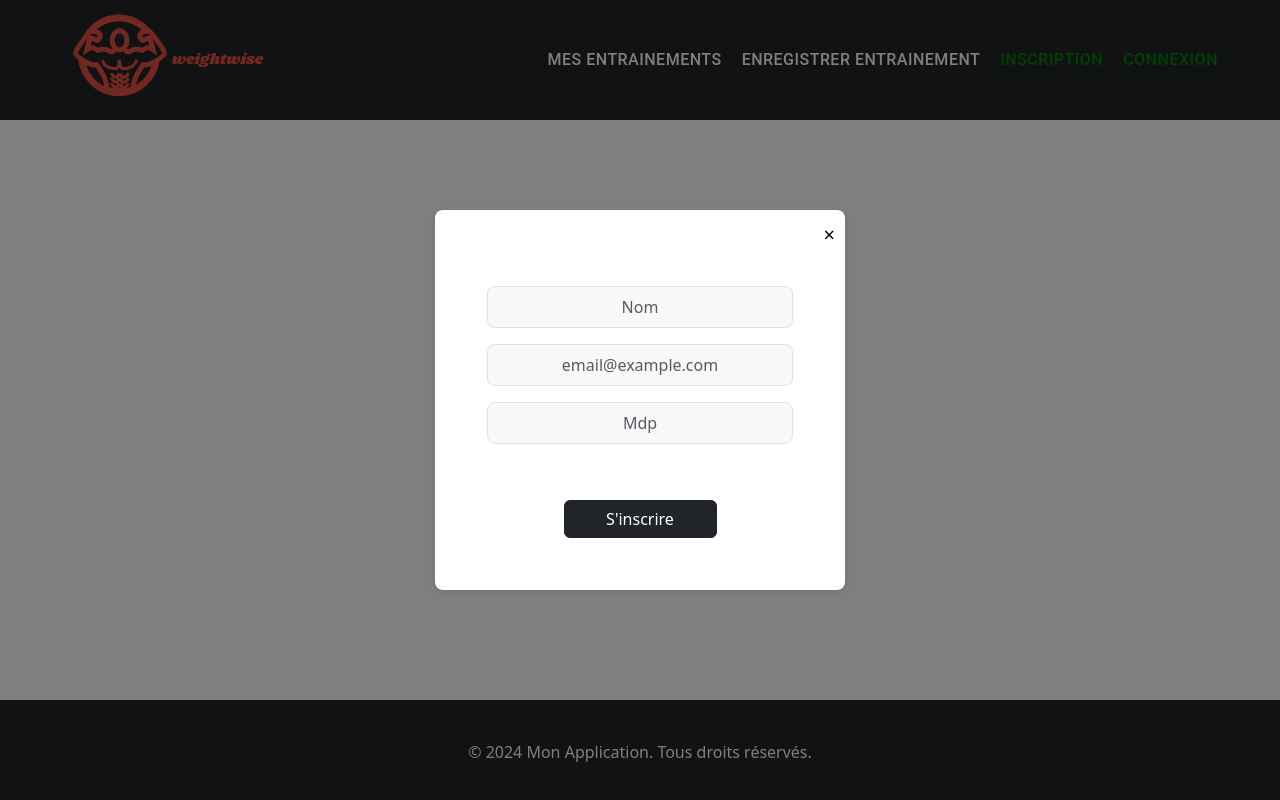
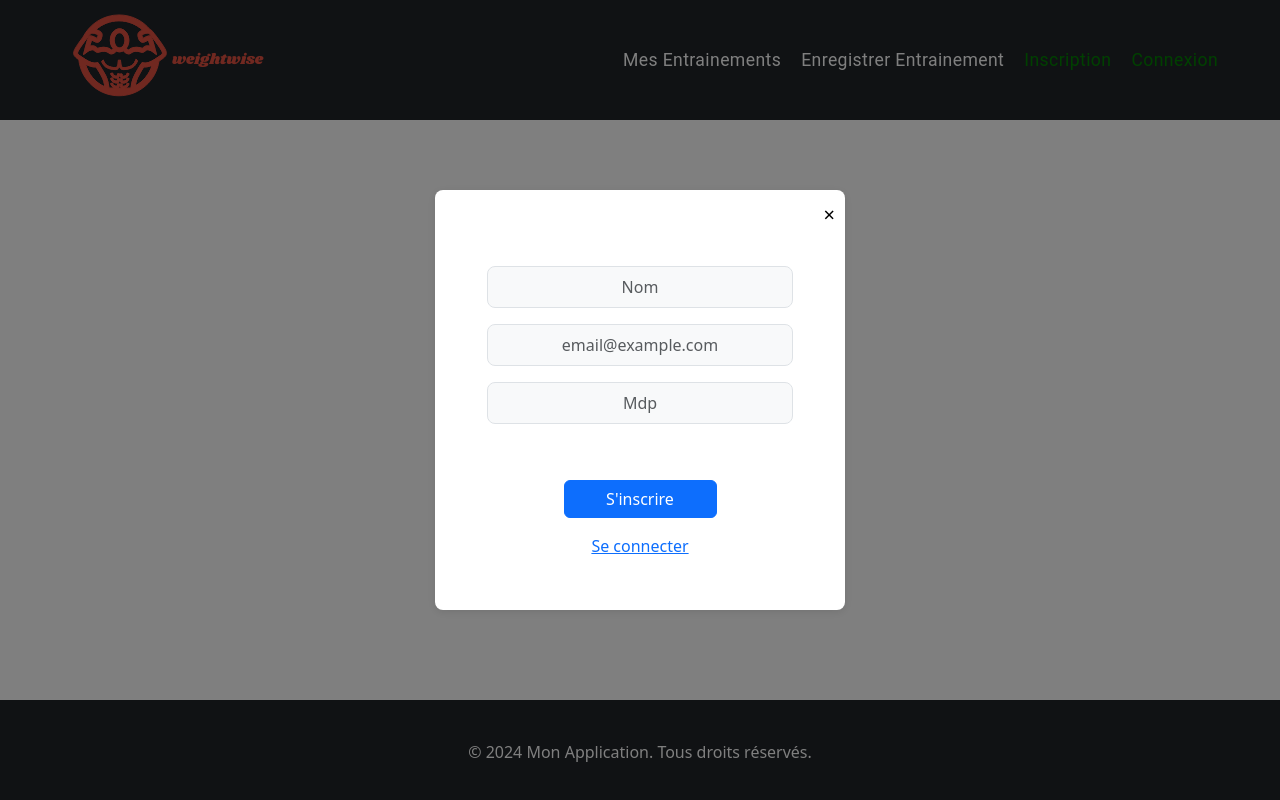
Before and after one commit to shassouna/weightwise_front, a Next.js app: page /register in a window 1280 px wide. Built offline with nearby package versions, Linux system fonts and the light colour scheme.

Commit message:
add some ameliorations

```diff
--- a/components/Header.module.css
+++ b/components/Header.module.css
@@ -45,15 +45,13 @@
 
 .navLink {
   color: #fff;
-  text-decoration: none;
+  text-decoration: double;
   padding: 10px;
-  font-size: 1rem;
+  font-size: 1.1rem;
   font-family: "Roboto", sans-serif;
-  font-weight: 500;
-  letter-spacing: 0.5px;
-  text-transform: uppercase;
+  font-weight: 400;
+  letter-spacing: 0.4px;
   position: relative;
-  display: inline-block;
   transition: color 0.1s ease, transform 0.1s ease;
   display: flex;
   justify-content: center;
--- a/pages/register/index.js
+++ b/pages/register/index.js
@@ -4,6 +4,7 @@ import { useRouter } from "next/router";
 import axios from "axios";
 import { parseCookies } from "nookies";
 import * as jwt from "jwt-decode";
+import Link from "next/link";
 
 function Register() {
   const router = useRouter();
@@ -34,6 +35,8 @@ function Register() {
           password: password,
         }
       );
+      localStorage.setItem("email", email);
+      localStorage.setItem("password", password);
       router.push("/login");
     } catch (error) {
       if (
@@ -62,7 +65,7 @@ function Register() {
               <div className="modal-body">
                 <div className="m-3">
                   <input
-                    className="form-control w-100 p-2 fs-6 bg-light text-secondary rounded-3 text-center"
+                    className="form-control w-100 p-2 fs-6 bg-light text-dark rounded-3 text-center"
                     type="text"
                     placeholder="Nom"
                     value={username}
@@ -72,7 +75,7 @@ function Register() {
                 </div>
                 <div className="m-3">
                   <input
-                    className="form-control w-100 p-2 fs-6 bg-light text-secondary rounded-3 text-center"
+                    className="form-control w-100 p-2 fs-6 bg-light text-dark rounded-3 text-center"
                     type="email"
                     placeholder="email@example.com"
                     value={email}
@@ -82,7 +85,7 @@ function Register() {
                 </div>
                 <div className="m-3">
                   <input
-                    className="form-control w-100 p-2 fs-6 bg-light text-secondary rounded-3 text-center"
+                    className="form-control w-100 p-2 fs-6 bg-light text-dark rounded-3 text-center"
                     type="password"
                     placeholder="Mdp"
                     value={password}
@@ -94,7 +97,7 @@ function Register() {
                 <div className="m-3 d-flex justify-content-center">
                   {!loading ? (
                     <button
-                      className="btn btn-dark w-50"
+                      className="btn btn-primary w-50"
                       type="submit"
                       disabled={false}
                     >
@@ -102,7 +105,7 @@ function Register() {
                     </button>
                   ) : (
                     <button
-                      className="btn btn-dark w-50"
+                      className="btn btn-primary w-50"
                       type="submit"
                       disabled
                     >
@@ -114,6 +117,14 @@ function Register() {
                     </button>
                   )}
                 </div>
+                {!loading && (
+                  <Link
+                    href="/login"
+                    className="m-3 d-flex justify-content-center"
+                  >
+                    <span className="text-center">Se connecter</span>
+                  </Link>
+                )}
                 {error && <p className="text-danger text-center"> {error}</p>}
               </div>
             </div>
```
Also changed, not shown: pages/login/index.js (+27 -6 lines).
